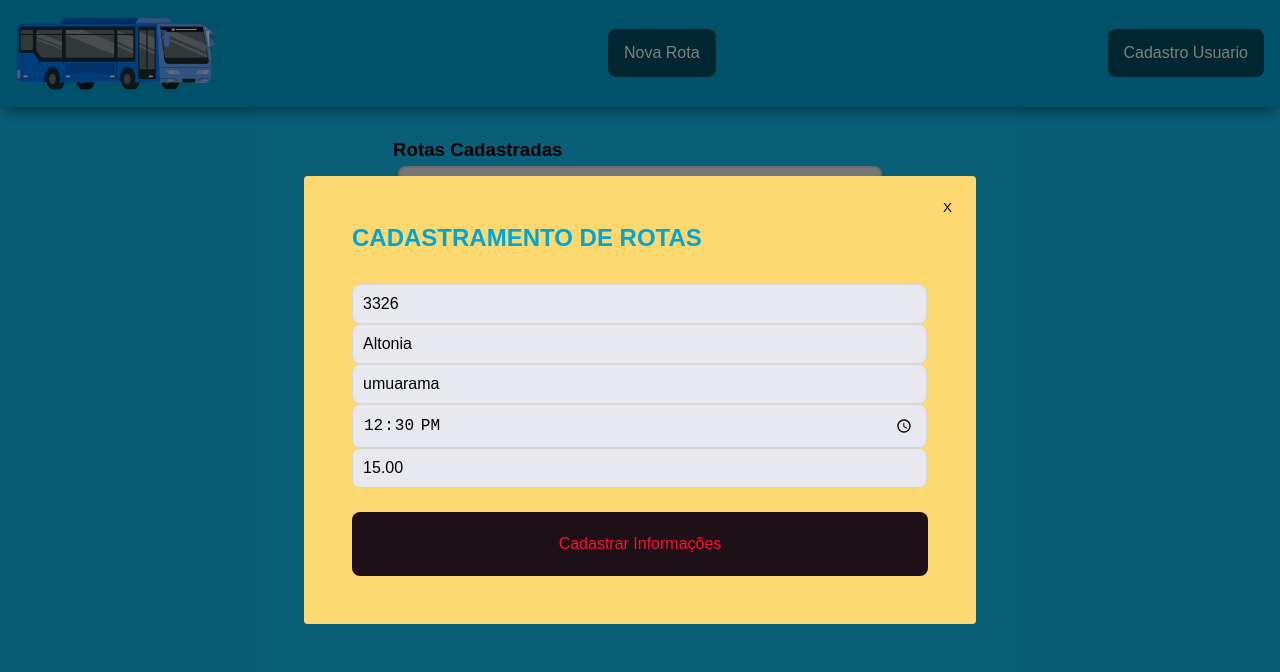
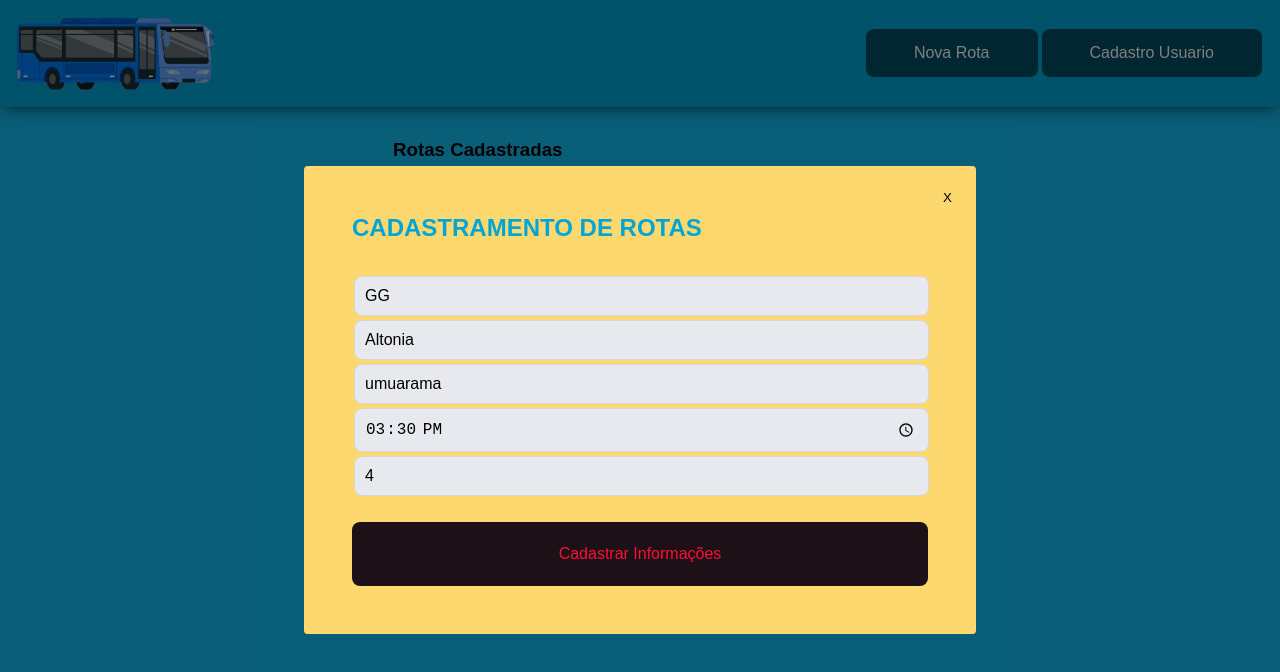
Before and after one commit to Eduardo-Montanhani/Hacktoon2, a React (Vite) app in the folder project-ts/: page / in a window 1280 px wide. Both pictures are taken after a click on the button "Editar". Shown: the top 672 px of the page. Built offline with nearby package versions, Linux system fonts and the light colour scheme; data requests are answered from the project's data file.

Commit message:
Adicionando a validação para não aceitar números negativos

```diff
--- a/project-ts/db.json
+++ b/project-ts/db.json
@@ -1,11 +1,11 @@
 {
   "rotas": [
     {
-      "nome": "3326",
+      "nome": "GG",
       "rotaInicial": "Altonia",
       "rotaFinal": "umuarama",
-      "horario": "12:30",
-      "preco": "15.00",
+      "horario": "15:30",
+      "preco": 4,
       "id": 1
     }
   ],
--- a/project-ts/src/components/CustomModal/index.tsx
+++ b/project-ts/src/components/CustomModal/index.tsx
@@ -15,7 +15,9 @@ export function CustomModal(props: PropsModal){
     const [rotaInicial, setRotaInicial] = useState ('')
     const [rotaFinal, setRotaFinal] = useState ('')
     const [horario, setHorario] = useState ('')
-    const [preco, setPreco] = useState ('')
+    const [preco, setPreco] = useState (0)
+    const [erro, setErro] = useState('');
+
 
     useEffect(() => {
         if(editarRota.editar){
@@ -23,7 +25,7 @@ export function CustomModal(props: PropsModal){
             setRotaInicial(editarRota.rota?.rotaInicial ? editarRota.rota.rotaInicial : '')
             setRotaFinal(editarRota.rota?.rotaFinal? editarRota.rota.rotaFinal: '')
             setHorario(editarRota.rota?.horario? editarRota.rota.horario: '')
-            setPreco(editarRota.rota?.preco ? editarRota.rota.preco : '')
+            setPreco(editarRota.rota?.preco ? editarRota.rota.preco : 0)
         }
 
     },[editarRota.editar])
@@ -33,13 +35,19 @@ export function CustomModal(props: PropsModal){
         setRotaInicial('')
         setRotaFinal('')
         setHorario('')
-        setPreco('')
+        setPreco(0)
         props.fecharModal()
     }
     //poderia ser OnsubmitModal
     function criarRota(event: FormEvent) {
         event.preventDefault()
 
+        if (preco < 0) {
+            setErro('O valor da passagem deve ser um número não negativo.');
+            return;
+        } else {
+            setErro('');
+        }
 
         if (editarRota.editar && editarRota.rota) {
             let objRota = {
@@ -90,6 +98,8 @@ export function CustomModal(props: PropsModal){
             >
                 <h2>CADASTRAMENTO DE ROTAS</h2>
 
+                {erro && <p className="erro">{erro}</p>}
+
                 <input
                     type="text"
                     placeholder='Origem - Destino'
@@ -128,7 +138,7 @@ export function CustomModal(props: PropsModal){
                     placeholder='Valor da Passagem'
                     required
                     value={preco}
-                    onChange={(event) => setPreco(event.target.value)}
+                    onChange={(event) => setPreco(parseFloat(event.target.value))}
 
                 />
 
--- a/project-ts/src/components/CustomModal/styles.ts
+++ b/project-ts/src/components/CustomModal/styles.ts
@@ -15,6 +15,7 @@ export const FormContainer = styled.form`
         border: 1px solid #d7d7d7;
         background-color: #e7e9ee;
         font-size: 1rem;
+        margin:2px;
 
         &::placeholder {
             color: var(--text-body);
--- a/project-ts/src/components/CustomUser/index.tsx
+++ b/project-ts/src/components/CustomUser/index.tsx
@@ -26,6 +26,7 @@ export function CustomUser(props: PropsUser){
                 nome : nome,
                 senha
             })
+
 
 
 
--- a/project-ts/src/components/CustomUser/styles.ts
+++ b/project-ts/src/components/CustomUser/styles.ts
@@ -15,6 +15,7 @@ export const FormContainer = styled.form`
         border: 1px solid #d7d7d7;
         background-color: #e7e9ee;
         font-size: 1rem;
+        margin:2px;
 
         &::placeholder {
             color: var(--text-body);
--- a/project-ts/src/components/Header/index.tsx
+++ b/project-ts/src/components/Header/index.tsx
@@ -16,8 +16,6 @@ export const Header = (props: PropsHeader) => {
                 >
                     Nova Rota
                 </button>
-            </div>
-            <div>
                 <button
                     type="button"
                     onClick={props.abrirUser}
@@ -25,6 +23,7 @@ export const Header = (props: PropsHeader) => {
                         Cadastro Usuario
                     </button>
             </div>
+
         </Container>
     )
 }
--- a/project-ts/src/components/Header/styles.ts
+++ b/project-ts/src/components/Header/styles.ts
@@ -18,7 +18,9 @@ export const Container = styled.header`
         color: #fff;
         background-color: var(--blue-light);
         border: 2px;
-        padding: 0 1rem;
+        padding: 0 3rem;
+        margin: 2px;
+
 
         border-radius: 8px;
         height: 3rem;
--- a/project-ts/src/contexts/rotaContext.tsx
+++ b/project-ts/src/contexts/rotaContext.tsx
@@ -14,7 +14,7 @@ interface Rotas {
     rotaInicial: string;
     rotaFinal: string;
     horario: string;
-    preco: string;
+    preco: number;
 }
 
 interface RotasComID {
@@ -23,7 +23,7 @@ interface RotasComID {
     rotaInicial: string;
     rotaFinal: string;
     horario: string;
-    preco: string;
+    preco: number;
 }
 
 interface DataEditarRota {
@@ -60,6 +60,7 @@ export function RotasProvider({children}: PropsRotaProvider) {
             setRotas(res.data)
         })
     }, [])
+
 
 
     async function createRota(data: Rotas){
```
